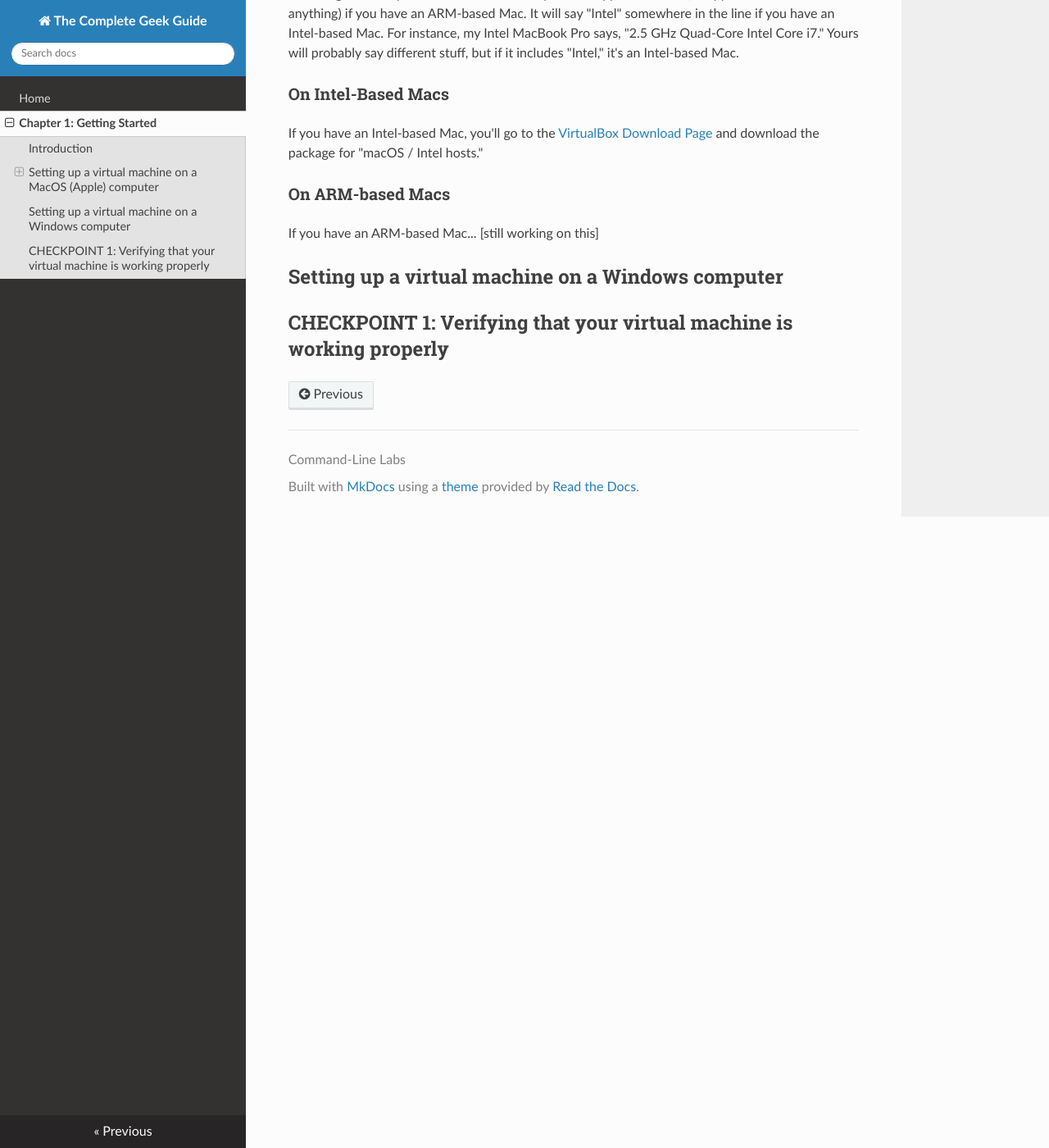
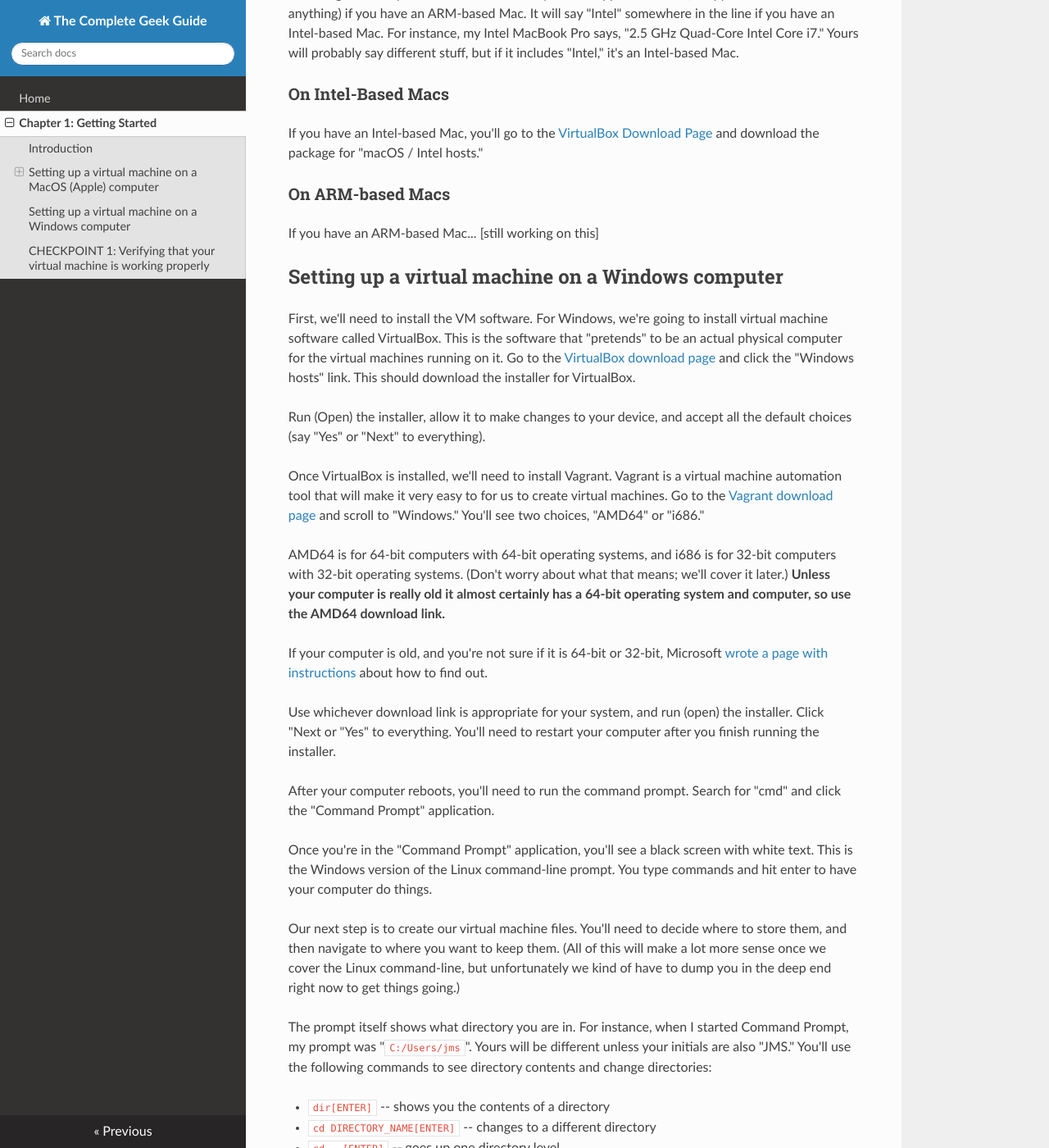
Before and after one commit to CommandLineLabs/completegeek, an MkDocs documentation site: the page built from docs/getting-started.md, in a window 1280 px wide and 1400 px high, scrolled down 1563 px. Shown: the whole window at 82% size. Built offline with MkDocs 1.6.1, drawn with Linux system fonts in a browser that asks for light colours; nearby versions of some CDN libraries; some of the changed text lies outside the part shown.

Commit message:
Finished instructions for Windows.

````diff
--- a/docs/getting-started.md
+++ b/docs/getting-started.md
@@ -44,4 +44,79 @@
 
 ## Setting up a virtual machine on a Windows computer
 
+First, we'll need to install the VM software. For Windows, we're going to install virtual machine software called VirtualBox. This is the software that "pretends" to be an actual physical computer for the virtual machines running on it. Go to the [VirtualBox download page](https://www.virtualbox.org/wiki/Downloads) and click the "Windows hosts" link. This should download the installer for VirtualBox.
+
+Run (Open) the installer, allow it to make changes to your device, and accept all the default choices (say "Yes" or "Next" to everything).
+
+Once VirtualBox is installed, we'll need to install Vagrant. Vagrant is a virtual machine automation tool that will make it very easy to for us to create virtual machines. Go to the [Vagrant download page](https://developer.hashicorp.com/vagrant/downloads) and scroll to "Windows." You'll see two choices, "AMD64" or "i686."
+
+AMD64 is for 64-bit computers with 64-bit operating systems, and i686 is for 32-bit computers with 32-bit operating systems. (Don't worry about what that means; we'll cover it later.) **Unless your computer is really old it almost certainly has a 64-bit operating system and computer, so use the AMD64 download link.**
+
+If your computer is old, and you're not sure if it is 64-bit or 32-bit, Microsoft [wrote a page with instructions](https://support.microsoft.com/en-us/windows/32-bit-and-64-bit-windows-frequently-asked-questions-c6ca9541-8dce-4d48-0415-94a3faa2e13d) about how to find out.
+
+Use whichever download link is appropriate for your system, and run (open) the installer. Click "Next or "Yes" to everything. You'll need to restart your computer after you finish running the installer.
+
+After your computer reboots, you'll need to run the command prompt. Search for "cmd" and click the "Command Prompt" application.
+
+Once you're in the "Command Prompt" application, you'll see a black screen with white text. This is the Windows version of the Linux command-line prompt. You type commands and hit enter to have your computer do things.
+
+Our next step is to create our virtual machine files. You'll need to decide where to store them, and then navigate to where you want to keep them. (All of this will make a lot more sense once we cover the Linux command-line, but unfortunately we kind of have to dump you in the deep end right now to get things going.)
+
+The prompt itself shows what directory you are in. For instance, when I started Command Prompt, my prompt was "`C:/Users/jms`". Yours will be different unless your initials are also "JMS." You'll use the following commands to see directory contents and change directories:
+
+* `dir[ENTER]` -- shows you the contents of a directory
+* `cd DIRECTORY_NAME[ENTER]` -- changes to a different directory
+* `cd ..[ENTER]` -- goes up one directory level
+* `mkdir DIRECTORY_NAME[ENTER]` -- creates a directory
+
+I decided to keep my virtual machine files in my Documents folder, so I typed "`cd Documents`" and hit ENTER. My prompt changed to be "`C:/Users/jms/Documents`" which is how I know it worked.
+
+In the Documents folder I created a directory called "completegeek_vm" and then changed to the completegeek_vm directory:
+
+`mkdir completegeek_vm`
+`cd completegeek_vm`
+
+You'll know you've done this correctly when your command prompt says:
+`C:\Users\jms\Documents\completegeek_vm`
+(Of course, yours will be slightly different depending on your name.)
+
+Now we'll type the following command (after every command you'll hit [ENTER]) to create a virtual machine:
+
+`vagrant init ubuntu/jammy64`
+
+This should give you a message that "A Vagrantfile has been placed in this directory."
+
+The Vagrantfile is the configuration file for your VM. Now you actually need to create your virtual machine. To do that, you'll type:
+
+`vagrant up`
+
+You'll see some status messages print on your screen. The "Downloading" part may take a while depending on how fast your Internet connection is.
+
+Once that's completed, you've built your first VM! **To connect to it at any time in the future,** you'll change directories to your completegeek_vm directory, and issue the command "vagrant ssh":
+
+`cd C:\Users\jms\Documents\completegeek_vm`
+`vagrant ssh`
+
+You should now see a welcome message on the screen, and at the bottom you should see a new command-prompt, in green, that says, "`vagrant@ubuntu-jammy:~$`".
+
 ## CHECKPOINT 1: Verifying that your virtual machine is working properly
+
+Now connect to your VM. (The method you use to connect will be different depending on if you're using Vagrant or a different tool.) Once, connected, you should be able to enter the following commands:
+
+* `whoami` -- should show your user name (vagrant or ubuntu)
+* `date` -- should show the current date and time (timezone will be UTC, not your local timezone)
+* `uptime` -- should show the current time, and the number of minutes since you turned the VM on, as well as the number of users currently logged in (1) and the load average.
+
+Here's an example of what that looked like for me:
+
+```bash
+vagrant@ubuntu-jammy:~$ whoami
+vagrant
+vagrant@ubuntu-jammy:~$ date
+Thu Dec 21 19:54:49 UTC 2023
+vagrant@ubuntu-jammy:~$ uptime
+ 19:55:18 up 6 min,  1 user,  load average: 0.01, 0.18, 0.12
+vagrant@ubuntu-jammy:~$
+```
+
+If your output looks similar to mine, congratulations! You've successfully created a VM, connected to it, and run some commands! You've passed Checkpoint 1. Go ahead and move on to Chapter 2. If you didn't pass the checkpoint, check your work or ask questions in the discussion group or in office hours.
````
